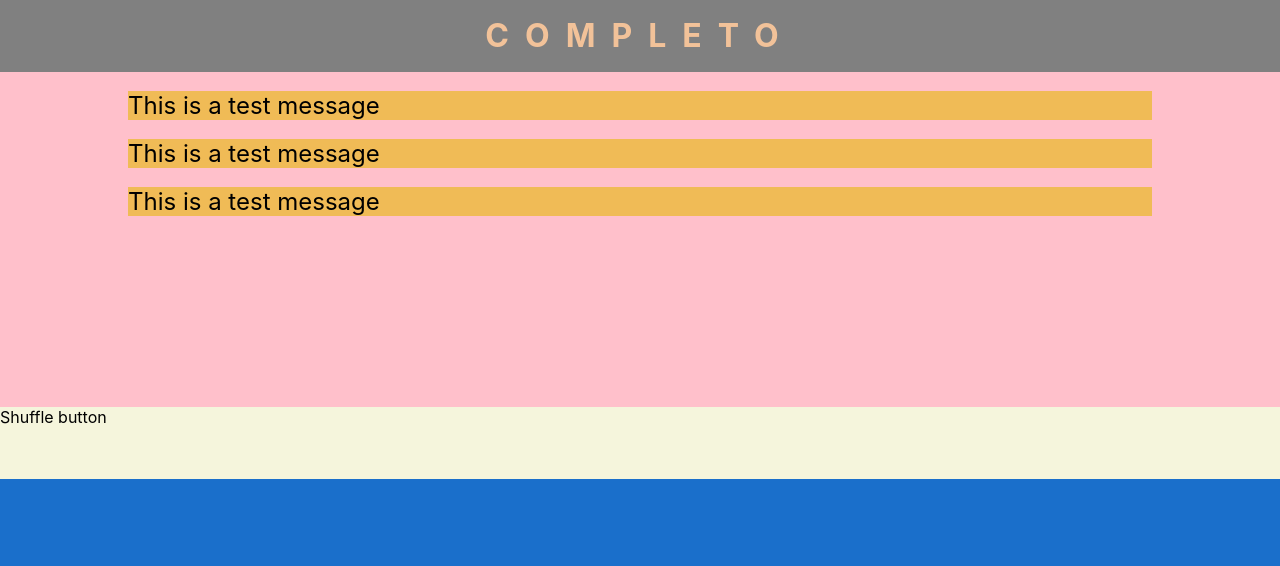
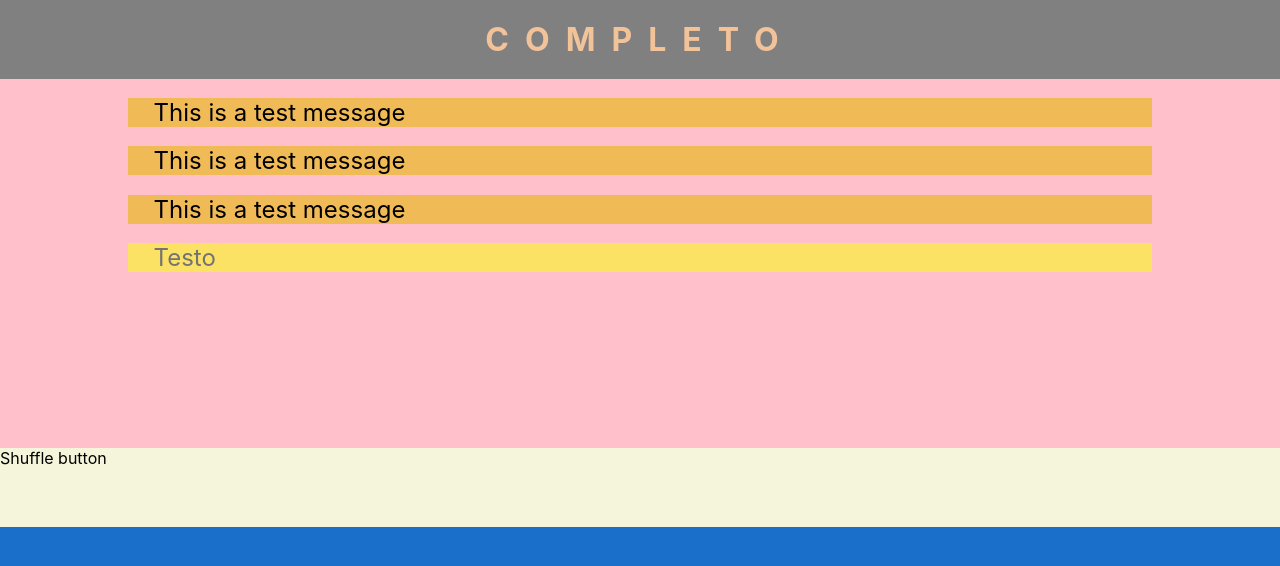
Before and after one commit to dekaghub/completo, a React (Create React App) app: page / in a window 1280 px wide. Shown: the top 566 px of the page. Built offline with nearby package versions, Linux system fonts and the light colour scheme.

Commit message:
init build

```diff
--- a/src/App.js
+++ b/src/App.js
@@ -1,5 +1,6 @@
 import React from 'react';
 import FixedBar from './components/FixedBar.jsx';
+import EntryBar from './components/EntryBar'
 import Shuffle from './components/Shuffle';
 import './App.css';
 
@@ -16,6 +17,7 @@ const App = () => {
           <FixedBar line={test}/>
           <FixedBar line={test}/>
           <FixedBar line={test}/>
+          <EntryBar />
         </div>
         <div className="bottom">
           <Shuffle />
--- /dev/null
+++ b/src/components/EntryBar.jsx
@@ -0,0 +1,14 @@
+import React, { Component } from 'react'
+import styles from './elements.module.css'
+
+export class EntryBar extends Component {
+    render() {
+        return (
+            <div className={styles.EntryBar}>
+                Testo
+            </div>
+        )
+    }
+}
+
+export default EntryBar
--- a/src/components/elements.module.css
+++ b/src/components/elements.module.css
@@ -2,4 +2,13 @@
     font-size: 1.5em;
     background: #f0bb56;
     margin: 1.5% 10%;
+    padding-left: 2%;
 }
+
+.EntryBar {
+    font-size: 1.5em;
+    background: #fbe264;
+    margin: 1.5% 10%;
+    color: #737373;
+    padding-left: 2%;
+}
```
